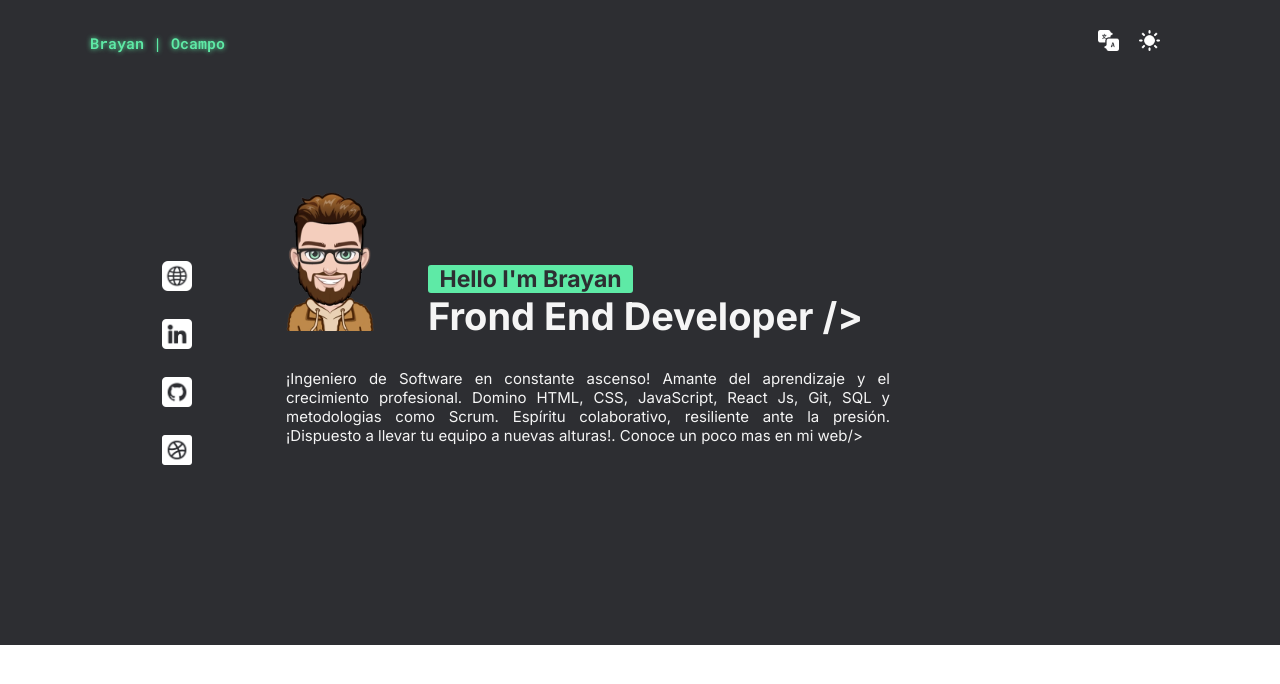
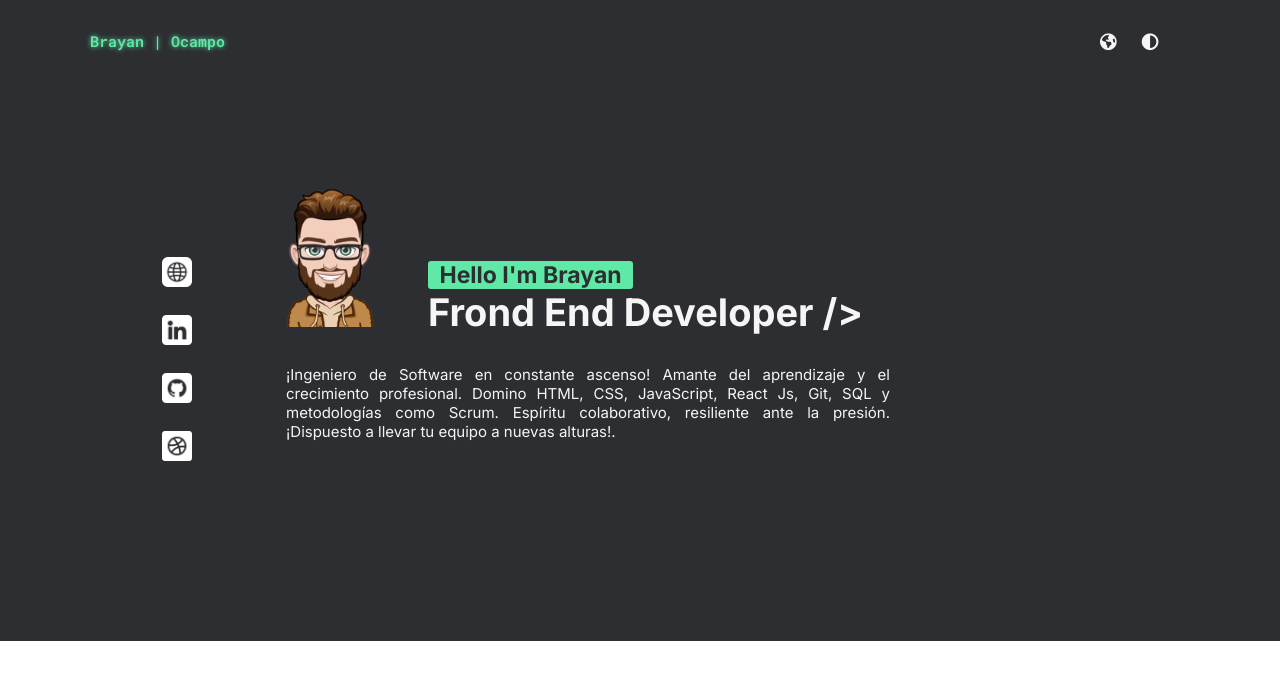
Before and after one commit to Brayan0campo/portfolio, a plain HTML site: page index.html in a window 1280 px wide. Drawn offline with Linux system fonts and the light colour scheme.

Commit message:
change navbar-tools

```diff
--- a/index.html
+++ b/index.html
@@ -7,6 +7,7 @@
     <title>👋 Brayan0campo | Frontend Developer</title>
 
     <link rel="stylesheet" href="./scss/main.css">
+    <script src="https://kit.fontawesome.com/380f4ef113.js" crossorigin="anonymous"></script>
 </head>
 
 <body>
@@ -14,12 +15,12 @@
         <nav class="header-navbar">
             <a class="header-navbar__logo" href="./index.html">Brayan | Ocampo</a>
             <div class="header-navbar__tools">
-                <a href="#">
-                    <img src="./assets/icons/icon-translate.png" alt="">
-                </a>
-                <a href="#">
-                    <img src="./assets/icons/icon-theme.png" alt="">
-                </a>
+                <button class="tool">
+                    <i class="fa-solid fa-earth-americas fa-lg"></i>
+                </button>
+                <button class="tool">
+                    <i class="fa-solid fa-circle-half-stroke fa-lg"></i>
+                </button>
             </div>
         </nav>
     </header>
@@ -45,9 +46,9 @@
                 <div class="about-content">
                     <p>
                         ¡Ingeniero de Software en constante ascenso! Amante del aprendizaje y el crecimiento
-                        profesional. Domino HTML, CSS, JavaScript, React Js, Git, SQL y metodologias como Scrum.
+                        profesional. Domino HTML, CSS, JavaScript, React Js, Git, SQL y metodologías como Scrum.
                         Espíritu colaborativo, resiliente ante la presión. ¡Dispuesto a llevar tu equipo a nuevas
-                        alturas!. Conoce un poco mas en mi web/>
+                        alturas!.
                     </p>
                 </div>
             </div>
--- a/scss/layout/_header.scss
+++ b/scss/layout/_header.scss
@@ -15,12 +15,20 @@
     &__tools {
         margin: 1.875rem;
 
-        a {
-            margin-left: .625rem;
+        .tool {
+            background-color: $color-bg-primary;
+            width: 1.25rem;
+            margin-left: .75rem;
+            cursor: pointer;
         }
 
-        img {
-            width: 1.3125rem;
+        .fa-solid  {
+            color: $color-tx-primary;
+            transition: 0.5s;
+
+            &:hover {
+                color: $color-tx-tertiary;
+            }
         }
     }
 }
```
Also changed, not shown: assets/icons/icon-theme.png (deleted), assets/icons/icon-translate.png (deleted), scss/main.css, 1 other file.
